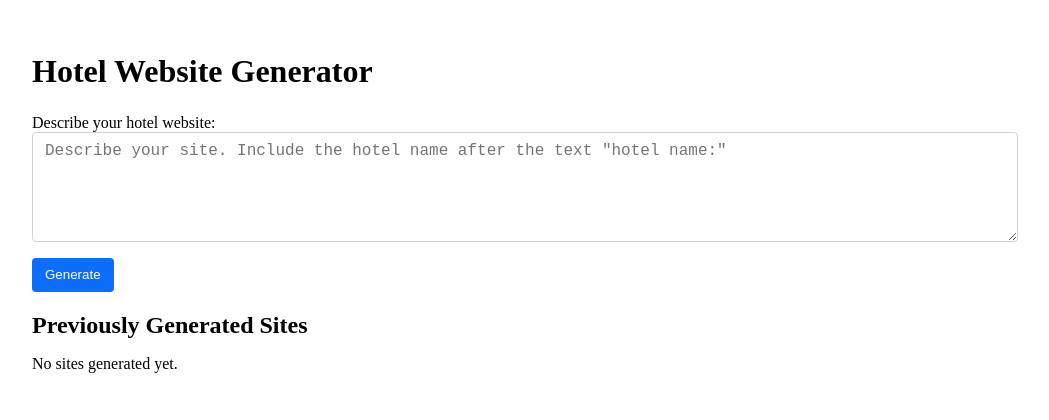
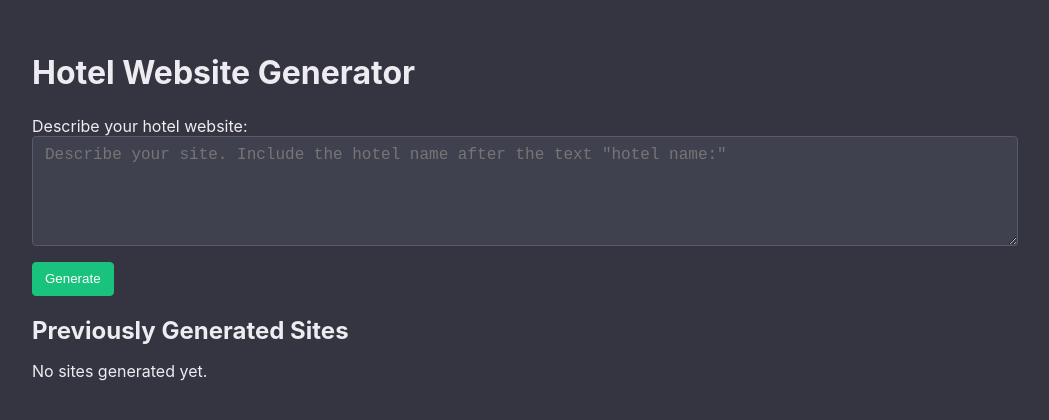
Before and after one commit to michaether/codex-poc, a FastAPI app: page / in a window 1280 px wide. Shown: the top 420 px of the page, without its empty margins (128-1177 px from the left). Run offline with FastAPI, Linux system fonts and the light colour scheme.

Commit message:
style: modernize landing page

```diff
--- a/templates/index.html
+++ b/templates/index.html
@@ -3,8 +3,40 @@
 <head>
     <meta charset="UTF-8">
     <title>Website Builder</title>
+    <meta name="viewport" content="width=device-width, initial-scale=1">
     <link rel="stylesheet" href="/static/bootstrap.min.css">
     <style>
+        body {
+            background-color: #343541;
+            color: #ececf1;
+            font-family: -apple-system, BlinkMacSystemFont, "Segoe UI", Roboto,
+                "Helvetica Neue", Arial, sans-serif;
+        }
+
+        .btn-primary {
+            background-color: #19c37d;
+            border-color: #19c37d;
+        }
+
+        .btn-primary:hover,
+        .btn-primary:focus {
+            background-color: #0fa57a;
+            border-color: #0fa57a;
+        }
+
+        textarea.form-control {
+            background-color: #40414f;
+            color: #ececf1;
+            border: 1px solid #565b6a;
+        }
+
+        textarea.form-control:focus {
+            background-color: #40414f;
+            color: #ececf1;
+            border-color: #19c37d;
+            box-shadow: none;
+        }
+
         iframe {
             border: 0;
             width: 100%;
```
Also changed, not shown: other parts of templates/index.html (+1 -1 lines).
